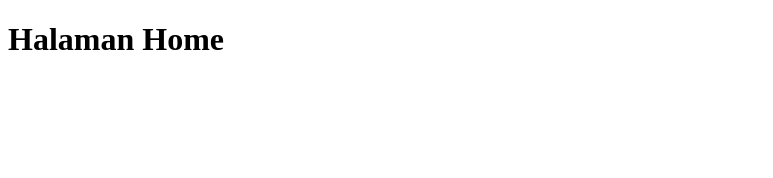
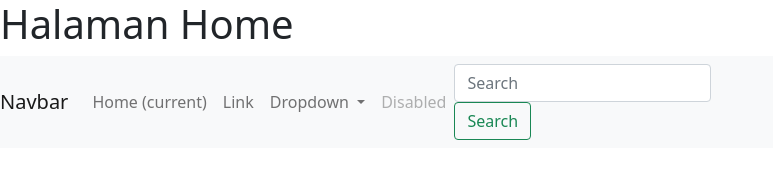
Before and after one commit to davian986/tugas_kelompok_kita, a plain HTML site: page index.html in a window 1280 px wide. Shown: the whole page, without its empty margins (0-773 px from the left). Drawn offline with nearby package versions, Linux system fonts and the light colour scheme.

Commit message:
menambahkan navbar

```diff
--- a/index.html
+++ b/index.html
@@ -5,8 +5,45 @@
       <meta http-equiv="X-UA-Compatible" content="IE=edge">
       <meta name="viewport" content="width=device-width, initial-scale=1.0">
       <title>Ini Halaman Home</title>
+      <link href="https://cdn.jsdelivr.net/npm/bootstrap@5.0.2/dist/css/bootstrap.min.css" rel="stylesheet" integrity="sha384-EVSTQN3/azprG1Anm3QDgpJLIm9Nao0Yz1ztcQTwFspd3yD65VohhpuuCOmLASjC" crossorigin="anonymous">
+<script src="https://cdn.jsdelivr.net/npm/bootstrap@5.0.2/dist/js/bootstrap.bundle.min.js" integrity="sha384-MrcW6ZMFYlzcLA8Nl+NtUVF0sA7MsXsP1UyJoMp4YLEuNSfAP+JcXn/tWtIaxVXM" crossorigin="anonymous"></script>
 </head>
 <body>
       <h1>Halaman Home</h1>
+      <nav class="navbar navbar-expand-lg navbar-light bg-light">
+            <a class="navbar-brand" href="#">Navbar</a>
+            <button class="navbar-toggler" type="button" data-toggle="collapse" data-target="#navbarSupportedContent" aria-controls="navbarSupportedContent" aria-expanded="false" aria-label="Toggle navigation">
+              <span class="navbar-toggler-icon"></span>
+            </button>
+
+            <div class="collapse navbar-collapse" id="navbarSupportedContent">
+              <ul class="navbar-nav mr-auto">
+                <li class="nav-item active">
+                  <a class="nav-link" href="#">Home <span class="sr-only">(current)</span></a>
+                </li>
+                <li class="nav-item">
+                  <a class="nav-link" href="#">Link</a>
+                </li>
+                <li class="nav-item dropdown">
+                  <a class="nav-link dropdown-toggle" href="#" id="navbarDropdown" role="button" data-toggle="dropdown" aria-haspopup="true" aria-expanded="false">
+                    Dropdown
+                  </a>
+                  <div class="dropdown-menu" aria-labelledby="navbarDropdown">
+                    <a class="dropdown-item" href="#">Action</a>
+                    <a class="dropdown-item" href="#">Another action</a>
+                    <div class="dropdown-divider"></div>
+                    <a class="dropdown-item" href="#">Something else here</a>
+                  </div>
+                </li>
+                <li class="nav-item">
+                  <a class="nav-link disabled" href="#">Disabled</a>
+                </li>
+              </ul>
+              <form class="form-inline my-2 my-lg-0">
+                <input class="form-control mr-sm-2" type="search" placeholder="Search" aria-label="Search">
+                <button class="btn btn-outline-success my-2 my-sm-0" type="submit">Search</button>
+              </form>
+            </div>
+          </nav>
 </body>
 </html>
```
